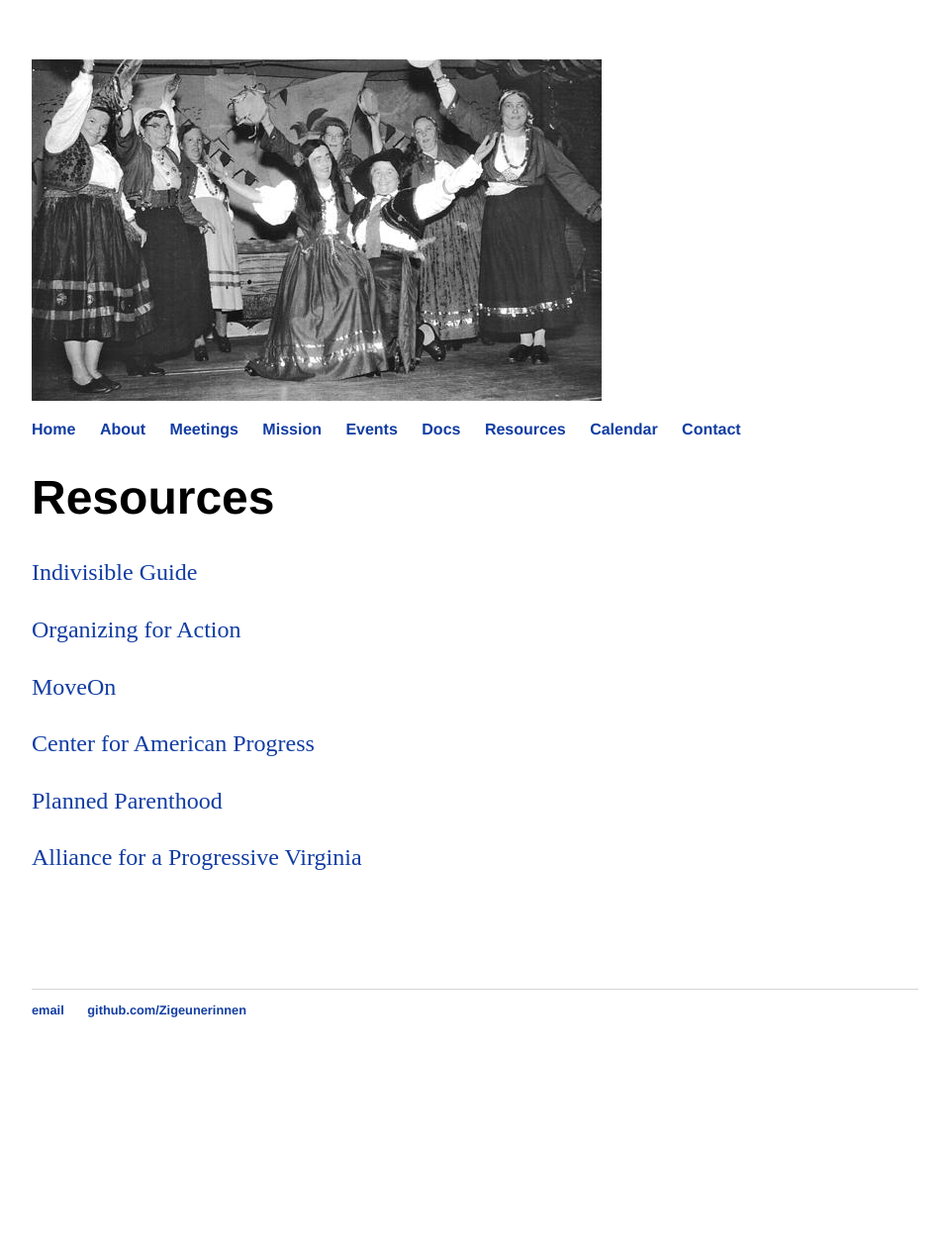
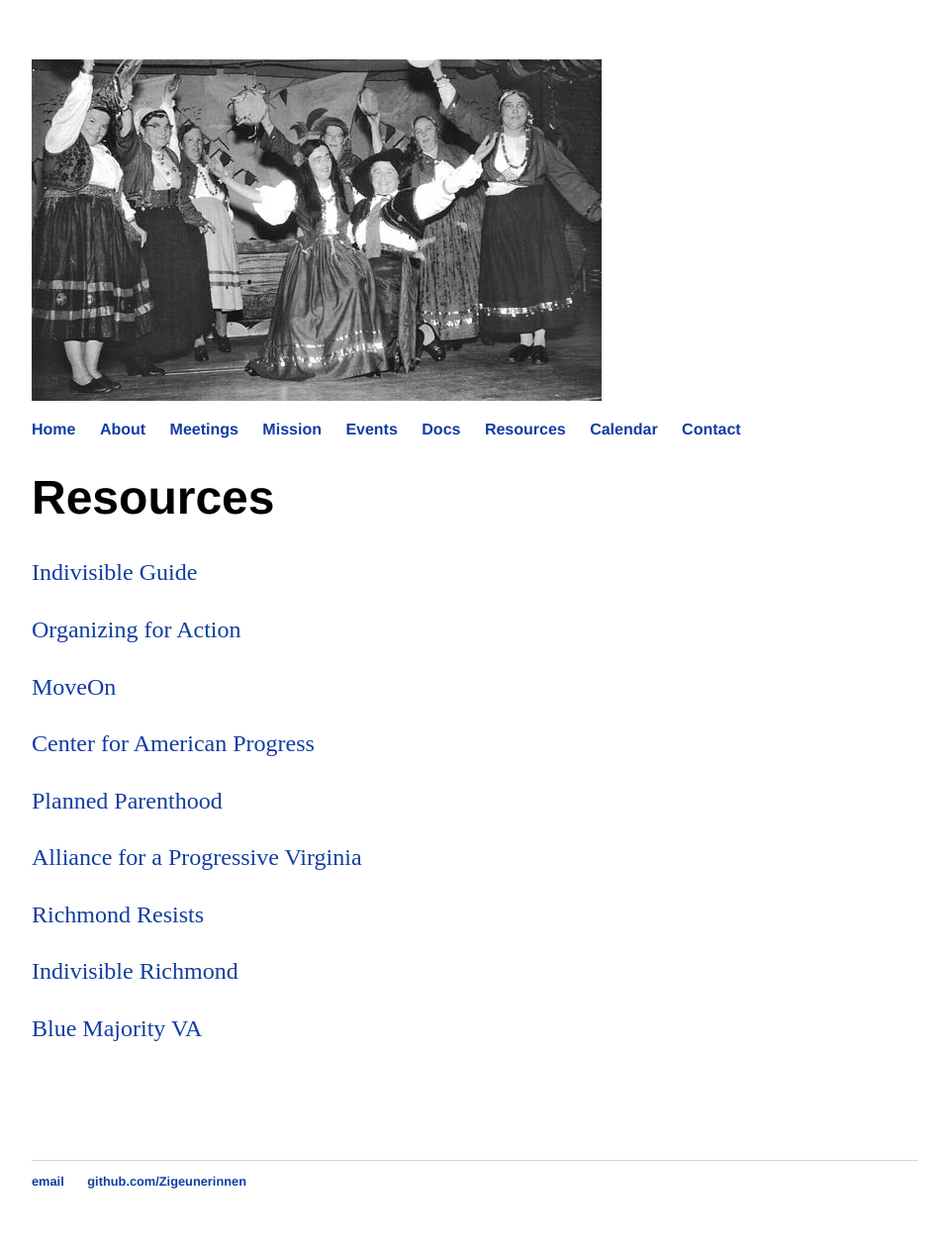
Before and after one commit to vbahole23/vbahole23.github.io, a Jekyll site: the page built from resources/index.md, in a window 1280 px wide. Shown: the whole page at 99% size, without its empty margins (160-1119 px from the left). Built offline with Jekyll 4.4.1, drawn with Linux system fonts in a browser that asks for light colours; before the commit the page ends 1088 px from its top, so only the background shows below that.

Commit message:
Update index.md

```diff
--- a/resources/index.md
+++ b/resources/index.md
@@ -17,5 +17,11 @@ title: Resources
 
 [Alliance for a Progressive Virginia](apvonline.org)
 
+[Richmond Resists](https://www.facebook.com/groups/1523157047712297/)
+
+[Indivisible Richmond](https://www.facebook.com/groups/indivisiblerva/)
+
+[Blue Majority VA](https://twitter.com/bluemajorityva)
+
 <br>
 <br>
```
